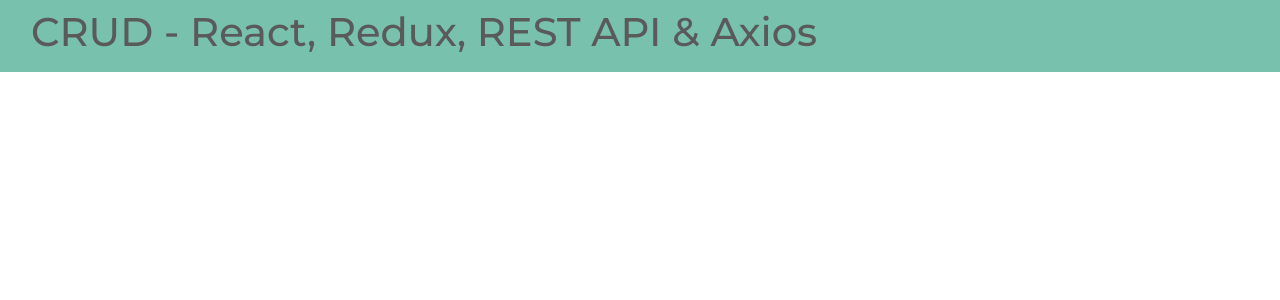
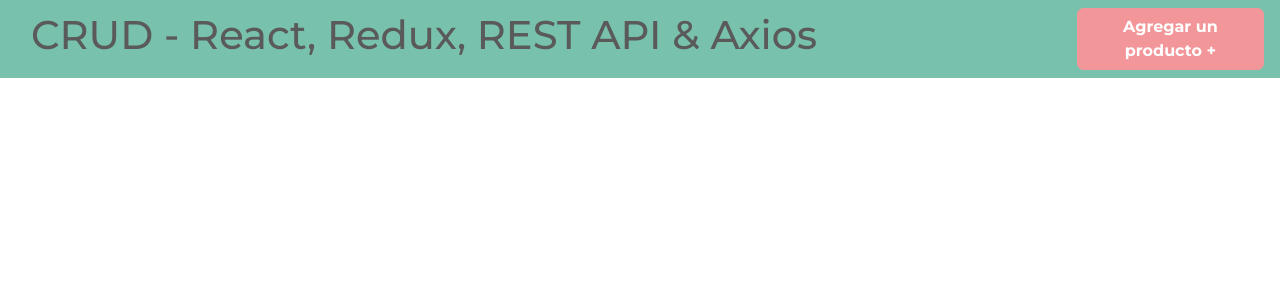
Before and after one commit to pipe473/CRUD-REDUX-PROJECT, a React (Create React App) app: page / in a window 1280 px wide. Shown: the top 300 px of the page. Built offline with nearby package versions, Linux system fonts and the light colour scheme.

Commit message:
Definition styles in header

```diff
--- a/src/components/Header.jsx
+++ b/src/components/Header.jsx
@@ -6,7 +6,10 @@
             <div className="container">
                 <h1>CRUD - React, Redux, REST API & Axios</h1>
             </div>
-            <a href="/productos/nuevo/">Agregar un producto &#43;</a>
+            <a
+                href="/productos/nuevo/"
+                className="btn btn-secondary new-post d-block d-md-inline-block"
+                >Agregar un producto &#43;</a>
         </nav>
      );
 }
```
